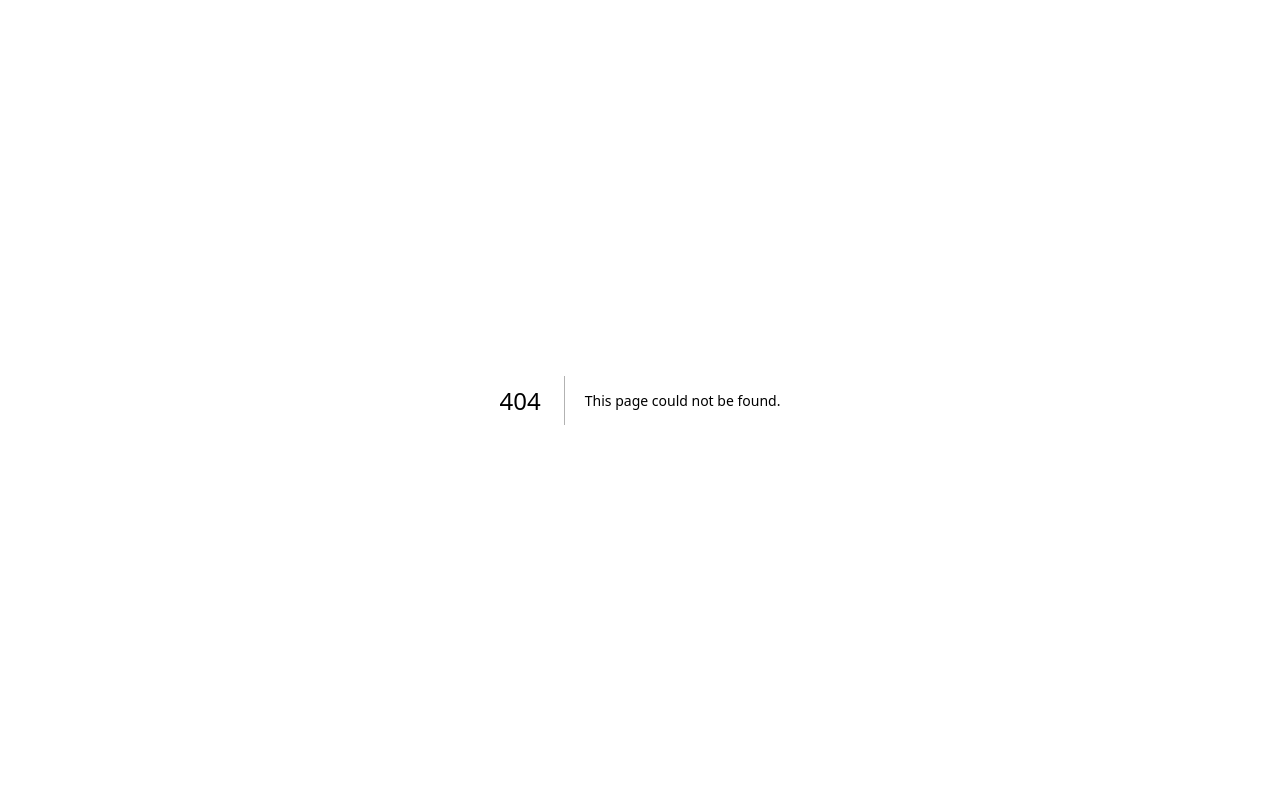
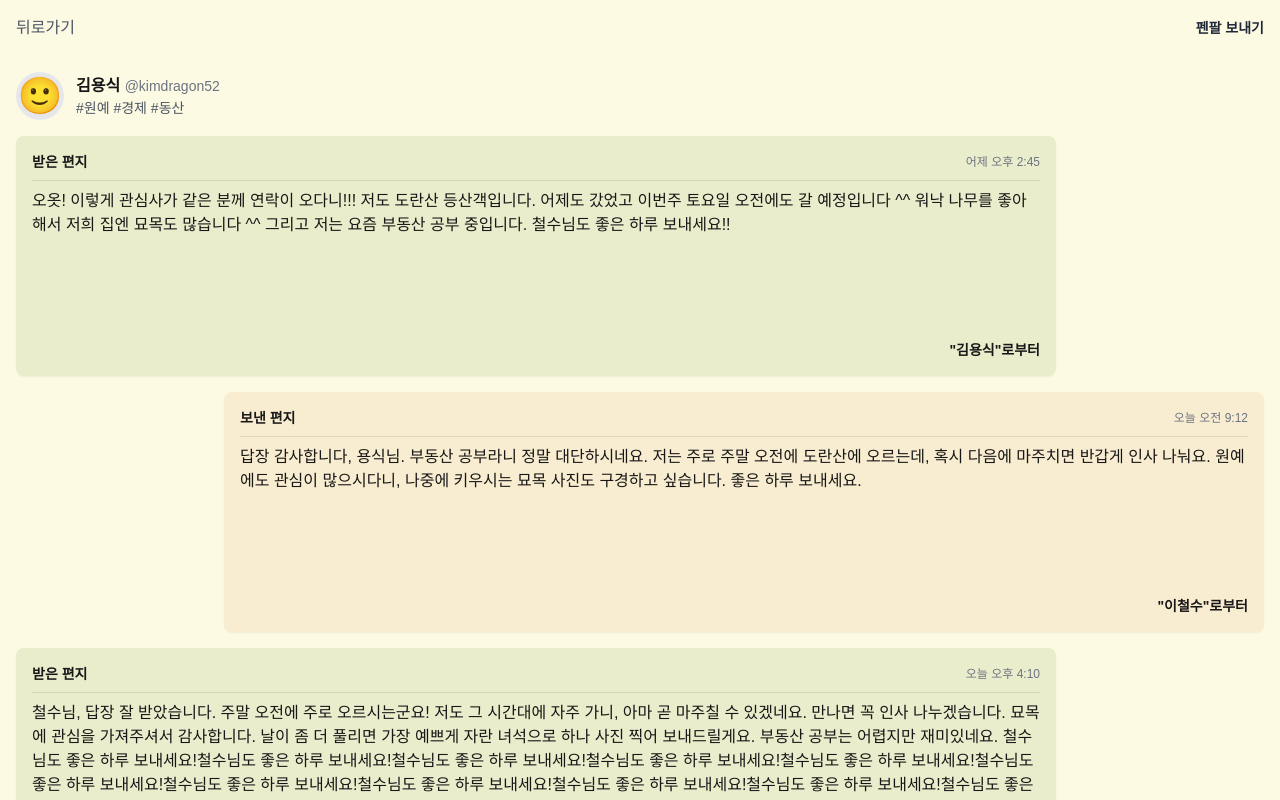
Before and after one commit to paas-able/Doranchae, a Next.js app in the folder app/: page /penpal/1/history in a window 1280 px wide. Before the commit this address had no page. Built offline with nearby package versions, Linux system fonts and the light colour scheme.

Commit message:
penpal history page..

```diff
--- /dev/null
+++ b/app/src/app/penpal/[id]/history/PenpalCard.tsx
@@ -0,0 +1,37 @@
+// app/penpal/[id]/PenpalCard.tsx
+
+type PenpalCardProps = {
+  text: string;
+  from: string;
+  isSent: boolean;
+  timestamp: string;
+};
+
+export default function PenpalCard({ text, from, isSent, timestamp }: PenpalCardProps) {
+  // isSent 값에 따라 스타일을 다르게 적용
+  const cardClasses = isSent ? 'self-end bg-[#F8EDD0]' : 'self-start bg-[#EAEDCC]';
+
+return (
+    <div
+      className={`relative w-10/12 rounded-lg p-4 shadow-sm ${cardClasses} min-h-[240px] flex flex-col`}
+    >
+      {/* 꼬리 부분은 동일 */}
+      {isSent ? (
+        <div className="absolute top-4 right-[-10px] h-0 w-0 border-[10px] border-solid border-transparent border-l-[#F8EDD0]" />
+      ) : (
+        <div className="absolute top-4 left-[-10px] h-0 w-0 border-[10px] border-solid border-transparent border-r-[#EAEDCC]" />
+      )}
+
+      <header className="flex justify-between items-center pb-2 mb-2 border-b border-black/10">
+        <h3 className="font-bold text-sm">{isSent ? '보낸 편지' : '받은 편지'}</h3>
+        <time className="text-xs text-gray-500">{timestamp}</time>
+      </header>
+
+      {/* --- 1. 편지 본문에서 flex-1 제거, break-words 추가 --- */}
+      <p className="text-base break-words">{text}</p>
+
+      {/* --- 2. 보내는 사람 부분에 mt-auto 추가 --- */}
+      <p className="mt-auto pt-4 text-right text-sm font-bold">"{from}"로부터</p>
+    </div>
+  );
+}
--- /dev/null
+++ b/app/src/app/penpal/[id]/history/page.tsx
@@ -0,0 +1,65 @@
+import PenpalCard from "./PenpalCard";
+
+// 임시 데이터
+const MOCK_HISTORY = [
+  {
+    id: 1,
+    text: "오옷! 이렇게 관심사가 같은 분께 연락이 오다니!!! 저도 도란산 등산객입니다. 어제도 갔었고 이번주 토요일 오전에도 갈 예정입니다 ^^ 워낙 나무를 좋아해서 저희 집엔 묘목도 많습니다 ^^ 그리고 저는 요즘 부동산 공부 중입니다. 철수님도 좋은 하루 보내세요!!",
+    from: "김용식",
+    isSent: false,
+    timestamp: "어제 오후 2:45",
+  },
+  {
+    id: 2,
+    text: "답장 감사합니다, 용식님. 부동산 공부라니 정말 대단하시네요. 저는 주로 주말 오전에 도란산에 오르는데, 혹시 다음에 마주치면 반갑게 인사 나눠요. 원예에도 관심이 많으시다니, 나중에 키우시는 묘목 사진도 구경하고 싶습니다. 좋은 하루 보내세요.",
+    from: "이철수",
+    isSent: true,
+    timestamp: "오늘 오전 9:12",
+  },
+  // --- 새로 추가된 편지 내용 ---
+  {
+    id: 3,
+    text: "철수님, 답장 잘 받았습니다. 주말 오전에 주로 오르시는군요! 저도 그 시간대에 자주 가니, 아마 곧 마주칠 수 있겠네요. 만나면 꼭 인사 나누겠습니다. 묘목에 관심을 가져주셔서 감사합니다. 날이 좀 더 풀리면 가장 예쁘게 자란 녀석으로 하나 사진 찍어 보내드릴게요. 부동산 공부는 어렵지만 재미있네요. 철수님도 좋은 하루 보내세요!철수님도 좋은 하루 보내세요!철수님도 좋은 하루 보내세요!철수님도 좋은 하루 보내세요!철수님도 좋은 하루 보내세요!철수님도 좋은 하루 보내세요!철수님도 좋은 하루 보내세요!철수님도 좋은 하루 보내세요!철수님도 좋은 하루 보내세요!철수님도 좋은 하루 보내세요!철수님도 좋은 하루 보내세요!",
+    from: "김용식",
+    isSent: false,
+    timestamp: "오늘 오후 4:10",
+  },
+];
+
+export default function PenpalHistoryPage() {
+  return (
+    <div className="flex h-dvh flex-col bg-[#FDFAE3]">
+      <header className="flex items-center justify-between bg-[#FDFAE3] p-4">
+        <button className="text-gray-600">뒤로가기</button>
+        <button className="text-sm font-semibold text-gray-800">
+          펜팔 보내기
+        </button>
+      </header>
+
+      <div className="flex-1 overflow-y-auto">
+        <section className="sticky top-0 z-10 bg-[#FDFAE3] p-4">
+          <div className="flex items-center gap-3">
+            <div className="grid h-12 w-12 place-items-center rounded-full bg-gray-200 text-4xl">
+              🙂
+            </div>
+            <div>
+              <p className="font-bold">
+                김용식{" "}
+                <span className="text-sm font-normal text-gray-500">
+                  @kimdragon52
+                </span>
+              </p>
+              <p className="text-sm text-gray-600">#원예 #경제 #동산</p>
+            </div>
+          </div>
+        </section>
+
+        <main className="flex flex-col gap-4 p-4 pt-0">
+          {MOCK_HISTORY.map((penpal) => (
+            <PenpalCard key={penpal.id} {...penpal} />
+          ))}
+        </main>
+      </div>
+    </div>
+  );
+}
```
